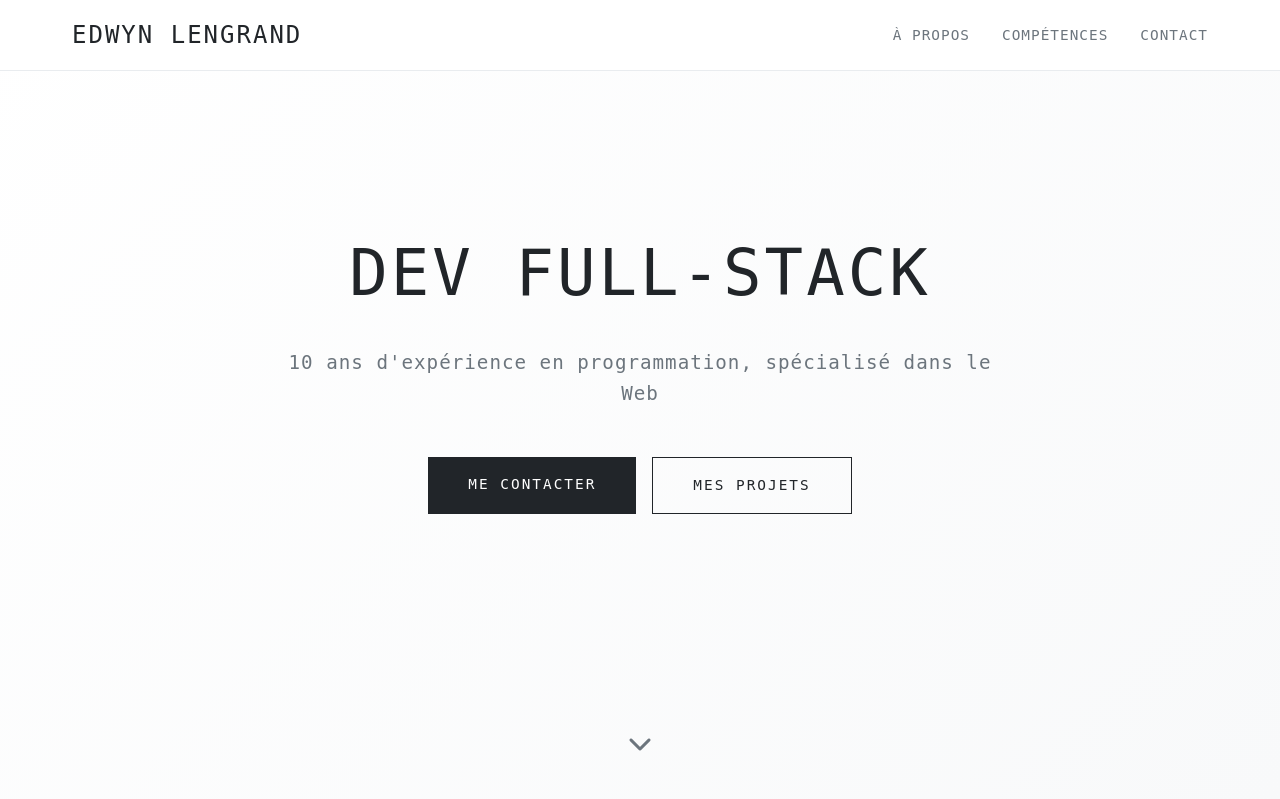
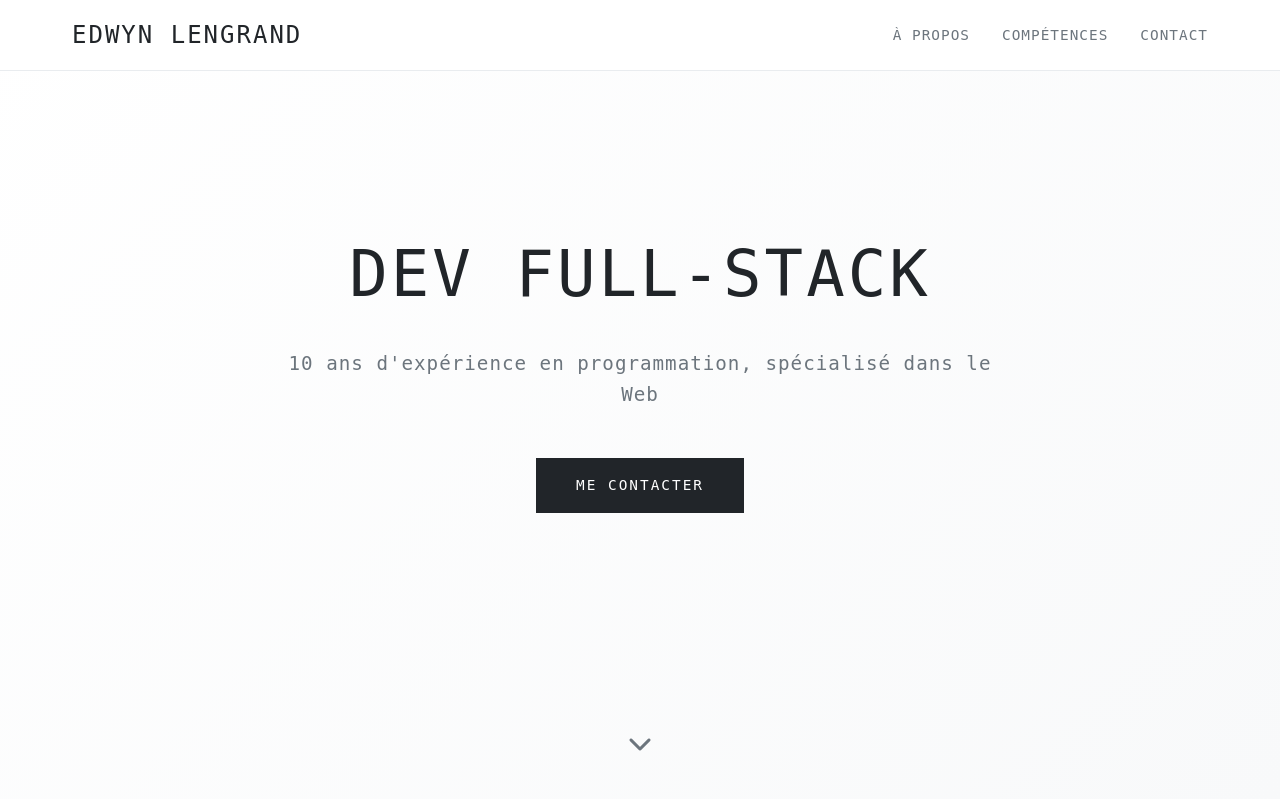
Before and after one commit to EdwynDev/Portfolio, a PHP site: page / in a window 1280 px wide. Shown: the top 799 px of the page. Run offline with PHP 8.4, Linux system fonts and the light colour scheme; some libraries are stand-ins or nearby versions; some web fonts are replaced.

Commit message:
Update home.php

```diff
--- a/app/Views/home.php
+++ b/app/Views/home.php
@@ -202,7 +202,7 @@ if ($_SERVER['REQUEST_METHOD'] === 'POST' && isset($_POST['name'], $_POST['email
             <p data-aos="fade-up" data-aos-delay="200"><?php echo date('Y') - 2015 ?> ans d'expérience en programmation, spécialisé dans le Web</p>
             <div class="hero-buttons" data-aos="fade-up" data-aos-delay="400">
                 <a href="#contact" class="cta-button" aria-label="Me contacter">ME CONTACTER</a>
-                <a href="#projects" class="cta-button-outline" aria-label="Voir mes projets">MES PROJETS</a>
+                <!-- <a href="#projects" class="cta-button-outline" aria-label="Voir mes projets">MES PROJETS</a> -->
             </div>
             <!-- Indicateur de scroll -->
             <div class="scroll-indicator" data-aos="fade-in" data-aos-delay="800">
```
